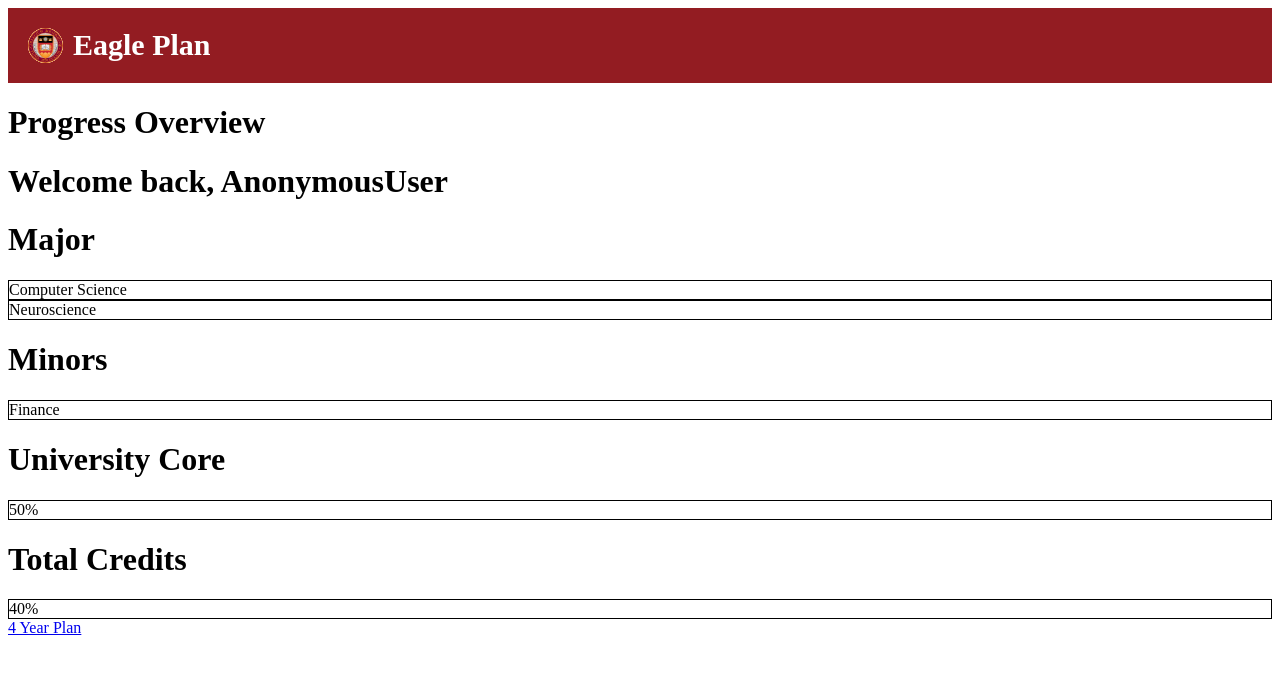
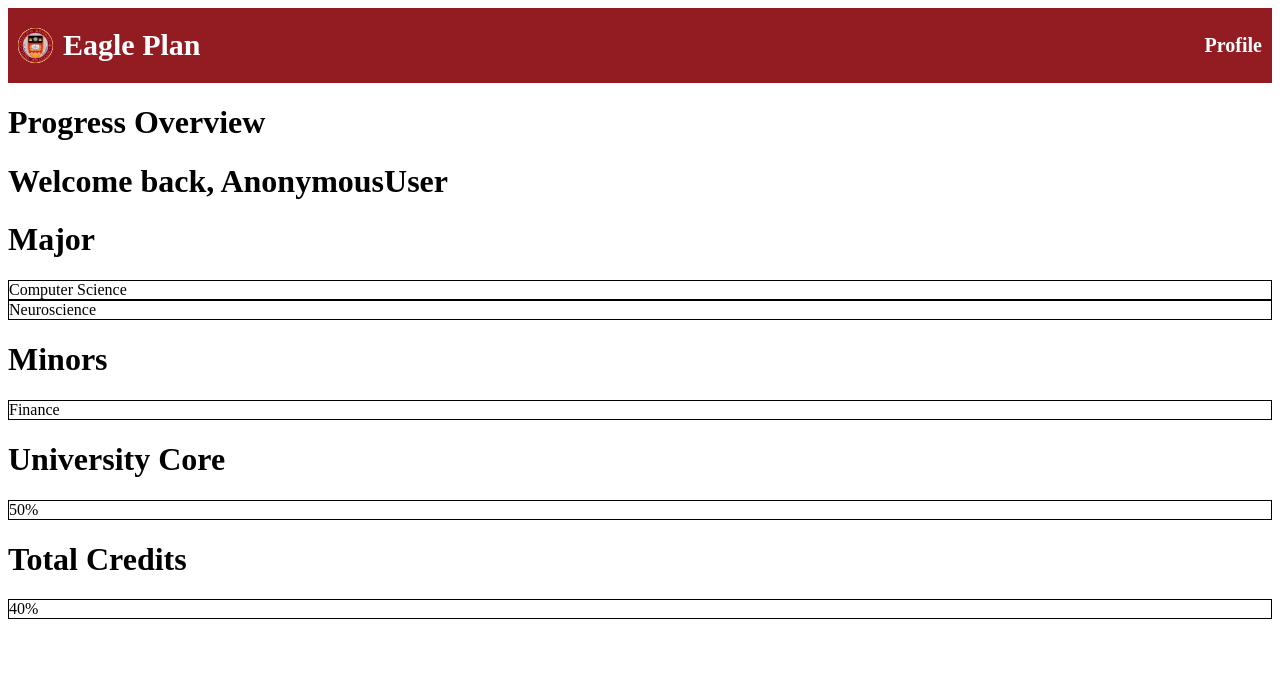
Before and after one commit to CSCI3356-Spring2024/404-Degree-Not-Found, a Django app: page / in a window 1280 px wide. Shown: the top 674 px of the page. Run offline with Django 5.2, Linux system fonts and the light colour scheme.

Commit message:
add profile link to header

```diff
--- a/static/Landing.css
+++ b/static/Landing.css
@@ -1,3 +1,8 @@
 .Header_Div {
     background-color: #931C22;
 }
+
+a {
+    text-decoration: none;
+    color: #070000;
+  }
--- a/static/header.css
+++ b/static/header.css
@@ -1,27 +1,55 @@
 .header {
     background-color: #931C22;
     overflow: hidden;
-    left: 0;
-    top: 0;
-    padding: 20px;
+    display: flex;
+    padding: 20px 0;
+
+    gap: 20px;
+    z-index: 5px;
+    align-items: center;
+    margin-bottom: 10px;
+}
+
+.header_container:first-child{
+    margin-right: auto;
+    box-sizing: border-box;
 }
 
 .header_container {
     display: flex;
-    gap: 10px;
 }
 
 .header_text {
     color: #ffffff;
     font-size: 30px;
     font-weight: bold;
+    margin-left: 10px;
 }
 
 .header_img {
     width: 35px;
+    margin-left: 10px;
 }
 
 
 body {
     background-color: #ffffff;
 }
+
+.header_right {
+    display: flex;
+    justify-content: right;
+}
+
+.profile_text {
+    color: #ffffff;
+    font-size: 20px;
+    font-weight: bold;
+    text-align: right;
+    margin-right: 10px;
+}
+
+a {
+    text-decoration: none;
+    color: #ffffff;
+  }
--- a/templates/Header.html
+++ b/templates/Header.html
@@ -6,7 +6,12 @@
         <div class = "header_container">
             <img class = "header_img" src="{% static '/images/eagleapps-logo-header.svg'%}"/>
             <div class = "header_text">Eagle Plan</div>
+
         </div>
+        <div class = "header_container">
+            <div class = "profile_text"><a href="{% url 'Plan:profile' %}">Profile</a></div>
+        </div>
+
     </div>
     <div className = "body">
 
```
Also changed, not shown: static/globals.css (added).
